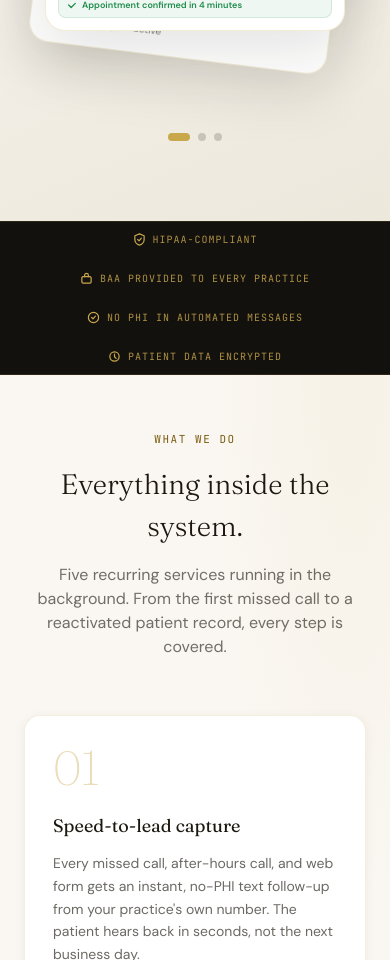
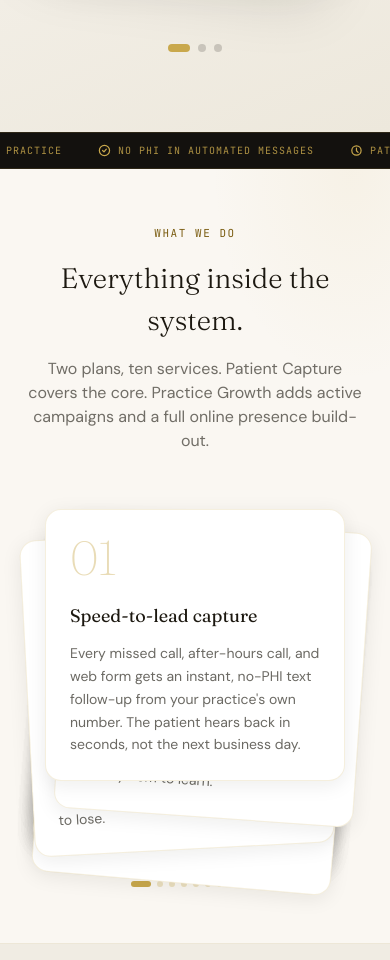
Before and after one commit to 177speedy177/Presency, a Next.js app: page / in a window 390 px wide. Shown: the part 1040-2000 px from the top of the page. Built offline with nearby package versions, Linux system fonts and the light colour scheme.

Commit message:
Practice Growth changes

```diff
--- a/components/compliance-strip.tsx
+++ b/components/compliance-strip.tsx
@@ -39,6 +39,20 @@ const badges = [
   },
 ]
 
+function BadgeItem({ b }: { b: (typeof badges)[number] }) {
+  return (
+    <div style={{ display: "flex", alignItems: "center", gap: "7px", flexShrink: 0 }}>
+      {b.icon}
+      <span
+        className="font-mono-label"
+        style={{ fontSize: "10px", letterSpacing: "0.1em", color: "rgba(201,168,76,0.85)", whiteSpace: "nowrap" }}
+      >
+        {b.label.toUpperCase()}
+      </span>
+    </div>
+  )
+}
+
 export function ComplianceStrip() {
   if (!SITE_CONFIG.COMPLIANCE_LIVE) return null
 
@@ -50,22 +64,29 @@ export function ComplianceStrip() {
         background: "#13110e",
         borderTop: "1px solid rgba(201,168,76,0.15)",
         borderBottom: "1px solid rgba(201,168,76,0.15)",
-        padding: "10px 24px",
-        overflowX: "auto",
+        padding: "10px 0",
+        overflow: "hidden",
       }}
     >
-      <div className="max-w-7xl mx-auto" style={{ display: "flex", alignItems: "center", justifyContent: "center", flexWrap: "wrap", gap: "24px 36px" }}>
-        {badges.map((b) => (
-          <div key={b.label} style={{ display: "flex", alignItems: "center", gap: "7px", flexShrink: 0 }}>
-            {b.icon}
-            <span
-              className="font-mono-label"
-              style={{ fontSize: "10px", letterSpacing: "0.1em", color: "rgba(201,168,76,0.85)", whiteSpace: "nowrap" }}
-            >
-              {b.label.toUpperCase()}
-            </span>
-          </div>
-        ))}
+      {/* Desktop: static centered row */}
+      <div
+        className="hidden sm:flex max-w-7xl mx-auto px-6"
+        style={{ alignItems: "center", justifyContent: "center", flexWrap: "wrap", gap: "24px 36px" }}
+      >
+        {badges.map((b) => <BadgeItem key={b.label} b={b} />)}
+      </div>
+
+      {/* Mobile: infinite marquee */}
+      <div className="sm:hidden" style={{ position: "relative" }}>
+        <div style={{ display: "flex", gap: "36px", animation: "complianceMarquee 18s linear infinite", width: "max-content" }}>
+          {[...badges, ...badges].map((b, i) => <BadgeItem key={i} b={b} />)}
+        </div>
+        <style>{`
+          @keyframes complianceMarquee {
+            0%   { transform: translateX(0); }
+            100% { transform: translateX(-50%); }
+          }
+        `}</style>
       </div>
     </div>
   )
--- a/components/services.tsx
+++ b/components/services.tsx
@@ -1,7 +1,8 @@
 "use client"
+import { useRef, useState } from "react"
 import { RevealDiv } from "@/components/ui/reveal-div"
 
-const services = [
+const patientCaptureServices = [
   {
     num: "01",
     title: "Speed-to-lead capture",
@@ -22,40 +23,56 @@ const services = [
   },
   {
     num: "04",
-    title: "Recall and reactivation",
-    body: "Patients due for their next visit or dormant in your records get a personal outreach campaign. A patient who already chose your practice is your easiest conversion. This turns silent records into booked chairs.",
-    badge: "Practice Growth",
-  },
-  {
-    num: "05",
     title: "Monthly ROI report",
     body: "Every month you receive a report showing missed calls recovered, conversations started, appointments booked, reviews added, and estimated revenue recovered. This single artifact makes the ROI undeniable.",
     badge: null,
   },
 ]
 
-function ServiceCard({ s, delay }: { s: (typeof services)[number]; delay: number }) {
+const practiceGrowthServices = [
+  {
+    num: "05",
+    title: "Recall campaigns",
+    body: "Patients who haven't booked a follow-up visit in a set window get a personalized outreach sequence from your practice's number. Timed and worded to feel like a reminder from a practice that cares, not a marketing blast.",
+    badge: "Practice Growth",
+  },
+  {
+    num: "06",
+    title: "Reactivation campaigns",
+    body: "Patients who went dormant in your records get a targeted re-engagement message. A patient who already chose your practice once is your easiest conversion. This turns a stagnant contact list into a live pipeline.",
+    badge: "Practice Growth",
+  },
+  {
+    num: "07",
+    title: "Google Business Profile optimization",
+    body: "Your GBP listing is often the first thing a prospective patient sees before they ever call. We optimize your profile, manage photos, write service descriptions, and ensure your practice ranks well for local dental searches.",
+    badge: "Practice Growth",
+  },
+  {
+    num: "08",
+    title: "Competitor tracking",
+    body: "We monitor your top local competitors' review volume, ratings, and visibility so you always know where your practice stands. When a gap opens or a competitor gains ground, you know before your patients notice.",
+    badge: "Practice Growth",
+  },
+  {
+    num: "09",
+    title: "Reputation growth program",
+    body: "Beyond automated review requests, this is an active program: response strategy, review volume targets, platform diversification, and a systematic approach to making your practice's reputation a durable competitive advantage.",
+    badge: "Practice Growth",
+  },
+  {
+    num: "10",
+    title: "Website redesign + monthly optimization",
+    body: "We design a fast, SEO-optimized practice website and keep it current with monthly updates. New services, updated hours, treatment landing pages, and ongoing performance tuning. Includes multi-location support.",
+    badge: "Practice Growth",
+  },
+]
+
+const allServices = [...patientCaptureServices, ...practiceGrowthServices]
+
+function CardContent({ s }: { s: (typeof allServices)[number] }) {
   return (
-    <RevealDiv
-      delay={delay}
-      className="rounded-2xl p-7 flex flex-col cursor-default relative"
-      style={{
-        background: "#ffffff",
-        border: "1px solid rgba(201,168,76,0.18)",
-        boxShadow: "0 2px 12px rgba(28,24,16,0.05)",
-        transition: "border-color 0.25s ease, box-shadow 0.25s ease, transform 0.25s ease",
-      }}
-      onMouseEnter={e => {
-        e.currentTarget.style.borderColor = "rgba(201,168,76,0.5)"
-        e.currentTarget.style.boxShadow = "0 8px 32px rgba(28,24,16,0.1)"
-        e.currentTarget.style.transform = "translateY(-3px)"
-      }}
-      onMouseLeave={e => {
-        e.currentTarget.style.borderColor = "rgba(201,168,76,0.18)"
-        e.currentTarget.style.boxShadow = "0 2px 12px rgba(28,24,16,0.05)"
-        e.currentTarget.style.transform = "translateY(0)"
-      }}
-    >
+    <>
       {s.badge && (
         <div className="absolute top-5 right-5">
           <span
@@ -87,7 +104,120 @@ function ServiceCard({ s, delay }: { s: (typeof services)[number]; delay: number
       <p className="font-body text-sm leading-relaxed flex-1" style={{ color: "rgba(28,24,16,0.65)" }}>
         {s.body}
       </p>
+    </>
+  )
+}
+
+function ServiceCard({ s, delay }: { s: (typeof allServices)[number]; delay: number }) {
+  return (
+    <RevealDiv
+      delay={delay}
+      className="rounded-2xl p-7 flex flex-col cursor-default relative"
+      style={{
+        background: "#ffffff",
+        border: "1px solid rgba(201,168,76,0.18)",
+        boxShadow: "0 2px 12px rgba(28,24,16,0.05)",
+        transition: "border-color 0.25s ease, box-shadow 0.25s ease, transform 0.25s ease",
+      }}
+      onMouseEnter={e => {
+        e.currentTarget.style.borderColor = "rgba(201,168,76,0.5)"
+        e.currentTarget.style.boxShadow = "0 8px 32px rgba(28,24,16,0.1)"
+        e.currentTarget.style.transform = "translateY(-3px)"
+      }}
+      onMouseLeave={e => {
+        e.currentTarget.style.borderColor = "rgba(201,168,76,0.18)"
+        e.currentTarget.style.boxShadow = "0 2px 12px rgba(28,24,16,0.05)"
+        e.currentTarget.style.transform = "translateY(0)"
+      }}
+    >
+      <CardContent s={s} />
     </RevealDiv>
+  )
+}
+
+function ServiceDeck() {
+  const [active, setActive] = useState(0)
+  const COUNT = allServices.length
+  const touchStartX = useRef(0)
+  const touchStartY = useRef(0)
+
+  const onTouchStart = (e: React.TouchEvent) => {
+    touchStartX.current = e.touches[0].clientX
+    touchStartY.current = e.touches[0].clientY
+  }
+
+  const onTouchEnd = (e: React.TouchEvent) => {
+    const dx = e.changedTouches[0].clientX - touchStartX.current
+    const dy = e.changedTouches[0].clientY - touchStartY.current
+    if (Math.abs(dx) > Math.abs(dy) && Math.abs(dx) > 36) {
+      if (dx < 0) setActive(p => (p + 1) % COUNT)
+      else setActive(p => (p - 1 + COUNT) % COUNT)
+    }
+  }
+
+  const cardStyle = (i: number): React.CSSProperties => {
+    const rel = (i - active + COUNT) % COUNT
+    if (rel === 0) return {
+      position: "absolute", top: 0, left: "50%",
+      transform: "translateX(-50%) rotate(0deg)", zIndex: 10,
+      transition: "transform 0.42s cubic-bezier(0.22,1,0.36,1)",
+    }
+    if (rel === 1) return {
+      position: "absolute", top: "14px", left: "50%",
+      transform: "translateX(-44%) rotate(4deg)", zIndex: 5,
+      transition: "transform 0.42s cubic-bezier(0.22,1,0.36,1)",
+    }
+    if (rel === 2) return {
+      position: "absolute", top: "24px", left: "50%",
+      transform: "translateX(-56%) rotate(-3deg)", zIndex: 3,
+      transition: "transform 0.42s cubic-bezier(0.22,1,0.36,1)",
+    }
+    return {
+      position: "absolute", top: "30px", left: "50%",
+      transform: "translateX(-50%) rotate(5deg)", zIndex: 1,
+      transition: "transform 0.42s cubic-bezier(0.22,1,0.36,1)",
+    }
+  }
+
+  return (
+    <div className="sm:hidden mt-8">
+      <div
+        style={{ position: "relative", height: "360px", touchAction: "pan-y" }}
+        onTouchStart={onTouchStart}
+        onTouchEnd={onTouchEnd}
+      >
+        {allServices.map((s, i) => (
+          <div key={s.num} style={{ width: "min(300px, 82vw)", ...cardStyle(i) }}>
+            <div
+              className="rounded-2xl p-6 flex flex-col relative"
+              style={{
+                background: "#ffffff",
+                border: "1px solid rgba(201,168,76,0.18)",
+                boxShadow: "0 4px 20px rgba(28,24,16,0.08)",
+              }}
+            >
+              <CardContent s={s} />
+            </div>
+          </div>
+        ))}
+      </div>
+      <div style={{ display: "flex", justifyContent: "center", gap: "6px", marginTop: "12px" }}>
+        {allServices.map((_, i) => (
+          <div
+            key={i}
+            onClick={() => setActive(i)}
+            style={{
+              width: i === active ? "20px" : "6px",
+              height: "6px",
+              borderRadius: "999px",
+              background: i === active ? "#c9a84c" : "rgba(201,168,76,0.3)",
+              transition: "all 0.3s ease",
+              cursor: "pointer",
+            }}
+          />
+        ))}
+      </div>
+    </div>
   )
 }
 
@@ -115,20 +245,41 @@ export function WhatWeDo() {
             Everything inside the system.
           </h2>
           <p className="font-body text-base mx-auto" style={{ color: "rgba(28,24,16,0.62)", maxWidth: "520px" }}>
-            Five recurring services running in the background. From the first missed call to a reactivated patient record, every step is covered.
+            Two plans, ten services. Patient Capture covers the core. Practice Growth adds active campaigns and a full online presence build-out.
           </p>
         </RevealDiv>
 
-        <div className="grid sm:grid-cols-2 lg:grid-cols-3 gap-6">
-          {services.slice(0, 3).map((s, i) => (
-            <ServiceCard key={s.num} s={s} delay={i * 80} />
-          ))}
+        {/* Desktop grid */}
+        <div className="hidden sm:block">
+          {/* Patient Capture group */}
+          <div className="grid sm:grid-cols-2 lg:grid-cols-4 gap-6">
+            {patientCaptureServices.map((s, i) => (
+              <ServiceCard key={s.num} s={s} delay={i * 60} />
+            ))}
+          </div>
+
+          {/* Practice Growth divider */}
+          <RevealDiv className="flex items-center gap-4 my-10">
+            <div className="flex-1 h-px" style={{ background: "rgba(201,168,76,0.18)" }} />
+            <span
+              className="font-mono-label shrink-0"
+              style={{ fontSize: "10px", letterSpacing: "0.14em", color: "#7a5c10" }}
+            >
+              PRACTICE GROWTH ADDS
+            </span>
+            <div className="flex-1 h-px" style={{ background: "rgba(201,168,76,0.18)" }} />
+          </RevealDiv>
+
+          {/* Practice Growth group */}
+          <div className="grid sm:grid-cols-2 lg:grid-cols-3 gap-6">
+            {practiceGrowthServices.map((s, i) => (
+              <ServiceCard key={s.num} s={s} delay={i * 60} />
+            ))}
+          </div>
         </div>
-        <div className="grid sm:grid-cols-2 gap-6 mt-6 lg:max-w-2xl lg:mx-auto">
-          {services.slice(3).map((s, i) => (
-            <ServiceCard key={s.num} s={s} delay={(i + 3) * 80} />
-          ))}
-        </div>
+
+        {/* Mobile swipe deck */}
+        <ServiceDeck />
       </div>
     </section>
   )
--- a/lib/content.ts
+++ b/lib/content.ts
@@ -62,14 +62,18 @@ export const PLANS = [
     badge: null as string | null,
     featured: false,
     description:
-      "Everything in Patient Capture, plus campaigns that bring patients back.",
+      "Everything in Patient Capture, plus active campaigns and a full online presence build-out.",
     includes: [
       "Everything in Patient Capture",
-      "Recall and reactivation campaigns",
+      "Recall campaigns",
+      "Reactivation campaigns",
       "Google Business Profile optimization",
-      "Priority support",
+      "Competitor tracking",
+      "Reputation growth program",
+      "Website redesign with monthly optimization",
+      "Multi-location support",
     ],
-    note: "Recall and reactivation involve patient contact lists and require active compliance setup and express patient consent.",
+    note: "Recall and reactivation require active compliance setup and express patient consent. Website work is scoped during your audit.",
     cta: "Book a free Patient Capture Audit",
   },
 ] as const
```
Also changed, not shown: components/hero.tsx (+0 -27 lines).
